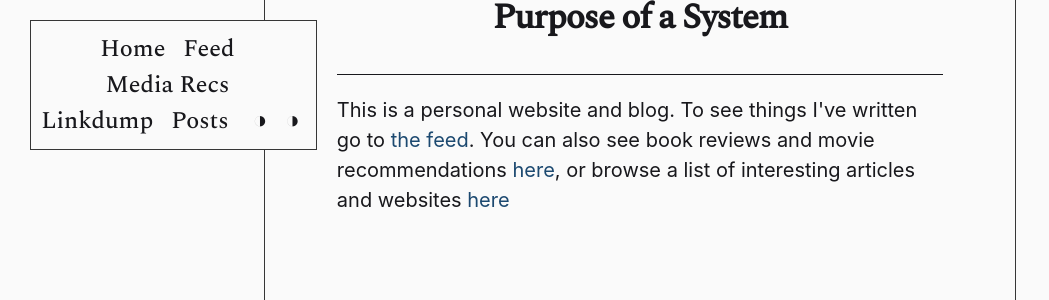
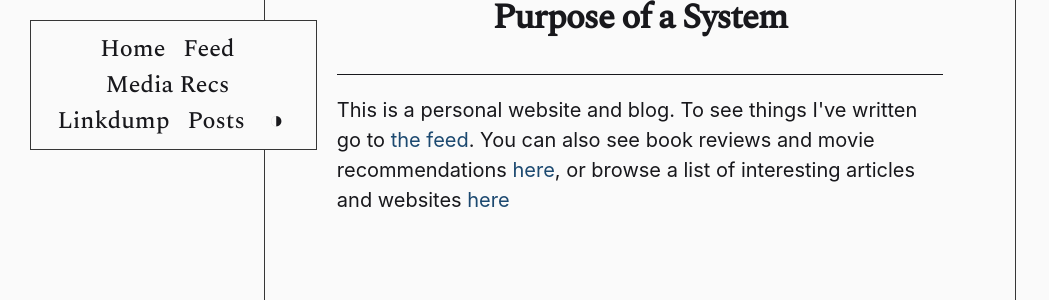
Before and after one commit to jonesethan883/jonesethan883.github.io, a Jekyll site: the page built from pages/index.md, in a window 1280 px wide. Shown: the part 137-437 px from the top of the page, without its empty margins (0-1049 px from the left). Built offline with Jekyll 4.4.1, drawn with Linux system fonts in a browser that asks for light colours; some web fonts are replaced.

Commit message:
Update Header.html

```diff
--- a/_includes/Header.html
+++ b/_includes/Header.html
@@ -37,7 +37,6 @@
             <a href="/posts/articles">Linkdump</a>
             <a href="/posts">Posts</a>
             <button onclick="modeSwitcher()" id="color-switcher">◑</button>
-            <button onclick="modeSwitcher()">◑</button>
         </div>
     </nav>
 </span>
```
